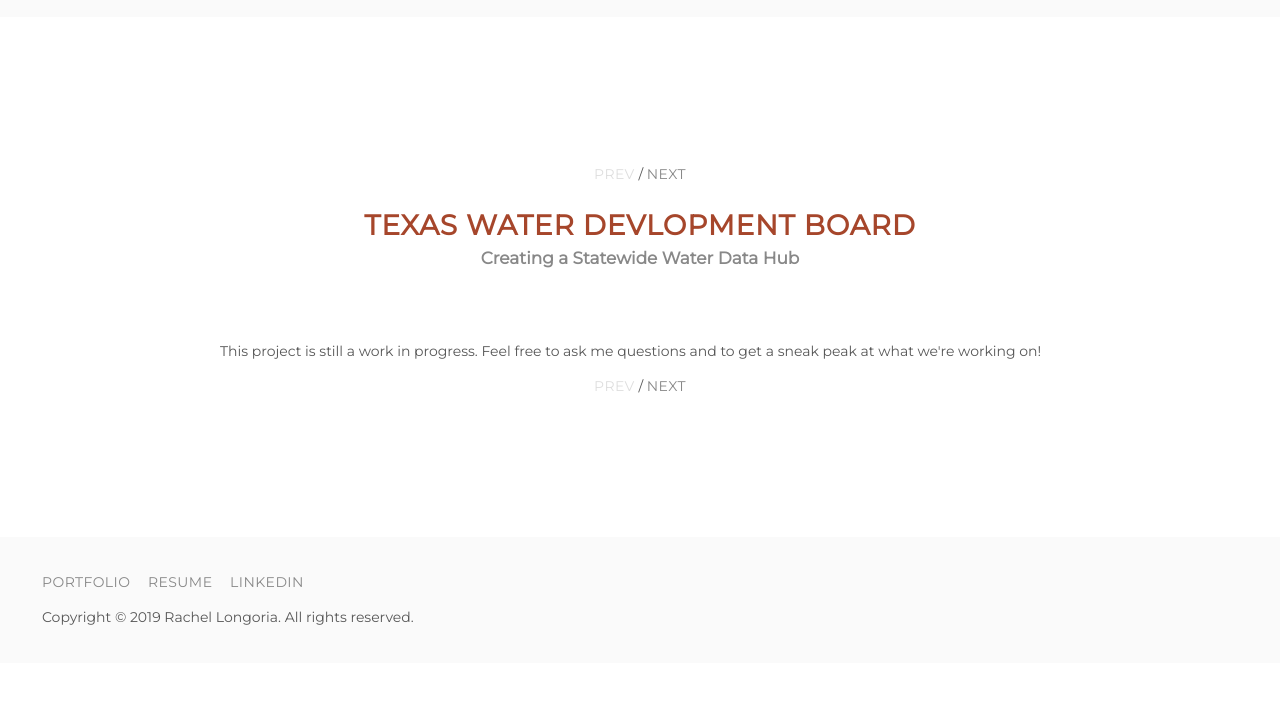
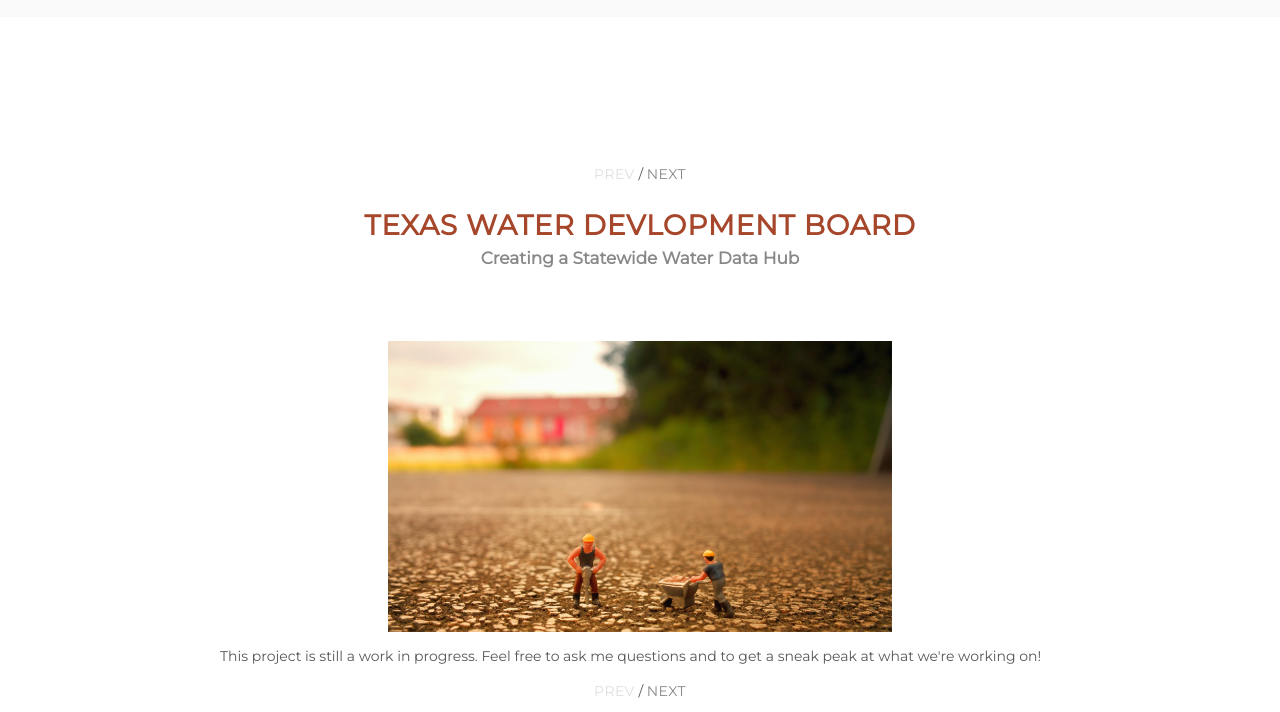
Before and after one commit to rachellongoria/portfolio, a plain HTML site: page twdb-internship.html in a window 1280 px wide. Shown: the part 88-800 px from the top of the page. Drawn offline with Linux system fonts and the light colour scheme.

Commit message:
Add files via upload

```diff
--- a/twdb-internship.html
+++ b/twdb-internship.html
@@ -51,6 +51,8 @@
 
 			</div>
 
+			<img src="images/twdb-internship/under-construction.jpeg" alt="Under construction">
+
 			<p>This project is still a work in progress. Feel free to ask me questions and to get a sneak peak at what we're working on!
 
 			<br>
```
